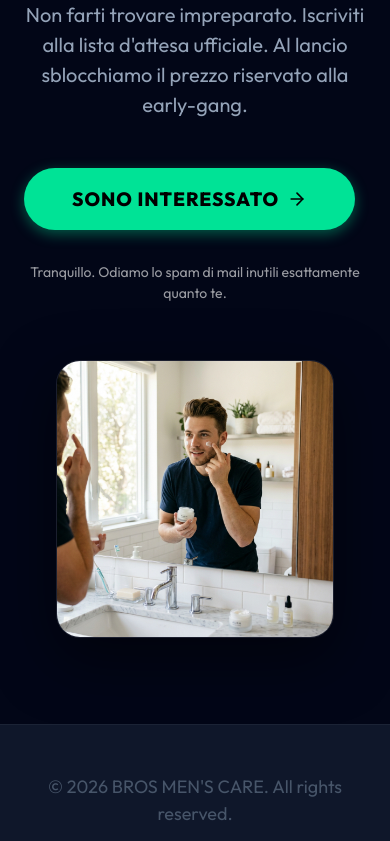
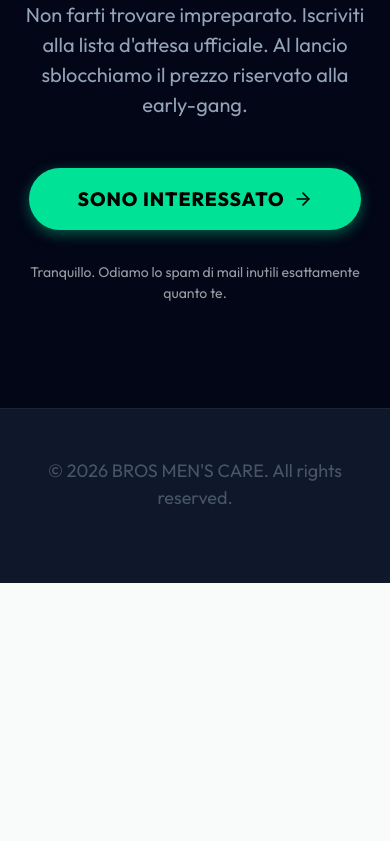
Before and after one commit to giorgior96/skincare, a React (Vite) app: page / in a window 390 px wide. Shown: the part 7500-8341 px from the top of the page. After the commit the page ends 8083 px from the top, so only its background shows below. Built offline with nearby package versions, Linux system fonts and the light colour scheme.

Commit message:
UI: Refactor popup EmailForm to 100% width column layout for strict mobile boundaries and revert final CTA to text-only layout

```diff
--- a/src/App.jsx
+++ b/src/App.jsx
@@ -21,9 +21,9 @@ function App() {
   const [isModalOpen, setIsModalOpen] = useState(false);
 
   const EmailForm = ({ id }) => (
-    <form className="input-group" onSubmit={(e) => e.preventDefault()} style={{ width: '100%' }}>
-      <input type="email" id={id} placeholder="La tua email..." className="input-field" style={{ background: '#ffffff', color: '#0b1120' }} required />
-      <button type="submit" className="btn btn-accent" style={{ whiteSpace: 'nowrap', padding: '1rem 1.5rem' }}>
+    <form onSubmit={(e) => e.preventDefault()} style={{ width: '100%', display: 'flex', flexDirection: 'column', gap: '0.8rem' }}>
+      <input type="email" id={id} placeholder="La tua email..." className="input-field" style={{ background: '#f1f5f9', border: '1px solid #e2e8f0', color: '#0b1120', width: '100%', outline: 'none' }} required />
+      <button type="submit" className="btn btn-accent" style={{ width: '100%', padding: '1rem', display: 'flex', justifyContent: 'center', alignItems: 'center', fontSize: '1.1rem' }}>
         AVVISAMI <ArrowRight size={20} style={{ marginLeft: '8px' }}/>
       </button>
     </form>
@@ -253,9 +253,8 @@ function App() {
              initial={{ scale: 0.95, opacity: 0 }}
              whileInView={{ scale: 1, opacity: 1 }}
              transition={{ duration: 0.5 }}
-             className="grid-2" style={{ alignItems: 'center' }}
+             style={{ maxWidth: '600px', margin: '0 auto', textAlign: 'center' }}
            >
-            <div>
             <h2 style={{ fontSize: 'clamp(3rem, 6vw, 4.5rem)', marginBottom: '1.5rem', color: '#ffffff', textTransform: 'uppercase', lineHeight: 0.9, fontWeight: 900 }}>
               IL DROP È VICINO.
             </h2>
@@ -263,7 +262,7 @@ function App() {
               Non farti trovare impreparato. Iscriviti alla lista d'attesa ufficiale. Al lancio sblocchiamo il prezzo riservato alla early-gang.
             </p>
 
-              <div style={{ display: 'flex', justifyContent: 'flex-start' }}>
+            <div style={{ display: 'flex', justifyContent: 'center' }}>
               <button onClick={() => setIsModalOpen(true)} className="btn btn-accent" style={{ padding: '1.2rem 3rem', fontSize: '1.2rem', whiteSpace: 'nowrap' }}>
                 SONO INTERESSATO <ArrowRight size={20} style={{ marginLeft: '8px' }}/>
               </button>
@@ -272,11 +271,6 @@ function App() {
             <p style={{ fontSize: '0.875rem', marginTop: '2rem', opacity: 0.6, color: 'white' }}>
               Tranquillo. Odiamo lo spam di mail inutili esattamente quanto te.
             </p>
-            </div>
-
-            <div style={{ padding: '0 2rem' }}>
-               <img src="/ragazzo_crema.png" alt="Target BROS" style={{ width: '100%', height: 'auto', borderRadius: '1.5rem', boxShadow: '0 20px 60px rgba(0,0,0,0.5)', border: '1px solid rgba(255,255,255,0.1)' }} />
-            </div>
            </motion.div>
          </div>
       </section>
```
Lines whose indentation alone changed are shown as unchanged.
